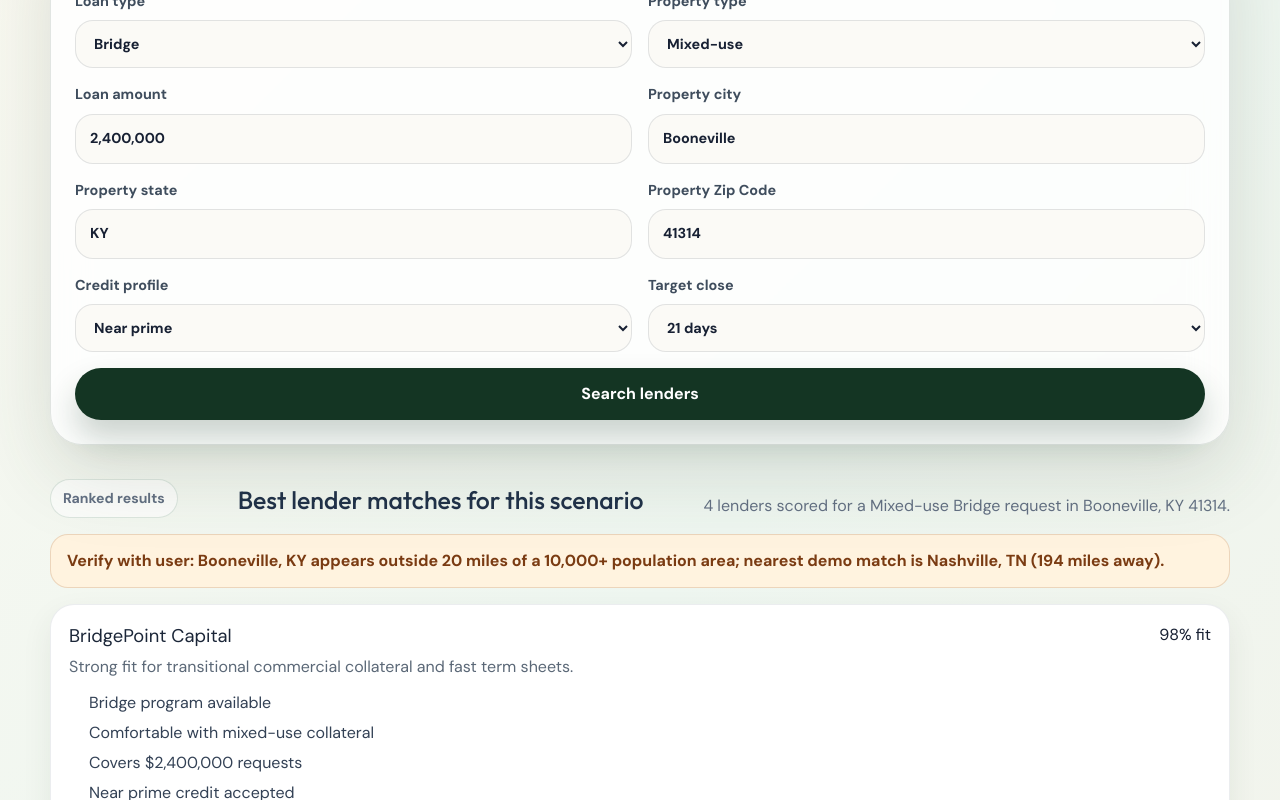
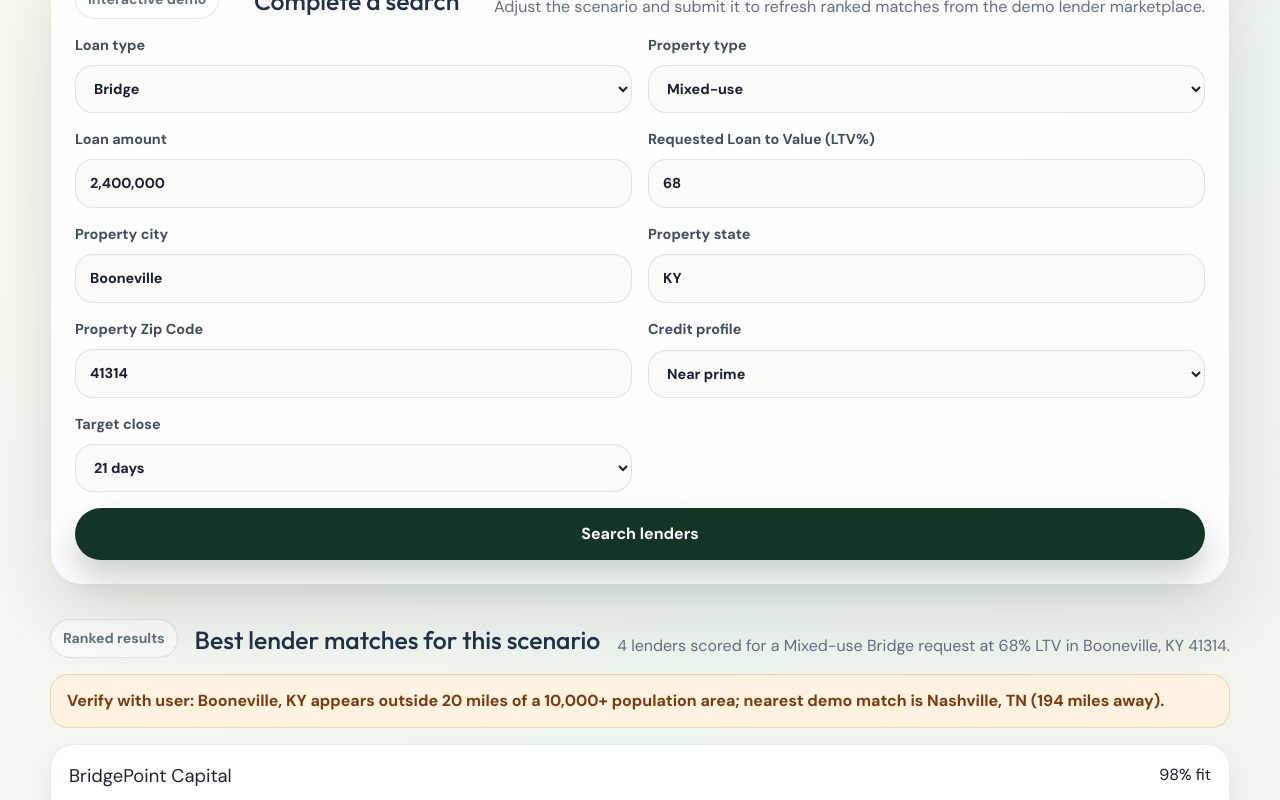
Before and after one commit to ireviewoffers/BlenderCap, a React (Vite) app: page / in a window 1280 px wide. Shown: the part 760-1560 px from the top of the page. Built offline with nearby package versions, Linux system fonts and the light colour scheme.

Commit message:
Add requested LTV search field
Co-authored-by: ireviewoffers <ireviewoffers@users.noreply.github.com>

```diff
--- a/src/App.tsx
+++ b/src/App.tsx
@@ -14,6 +14,7 @@ type SearchForm = {
   propertyState: string
   propertyZipCode: string
   loanAmount: string
+  requestedLtv: string
   creditProfile: CreditProfile
   timeline: Timeline
 }
@@ -24,6 +25,7 @@ type Lender = {
   propertyTypes: PropertyType[]
   minAmount: number
   maxAmount: number
+  maxLtv: number
   creditProfiles: CreditProfile[]
   timelines: Timeline[]
   responseTime: string
@@ -58,6 +60,7 @@ const defaultSearch: SearchForm = {
   propertyState: 'KY',
   propertyZipCode: '41314',
   loanAmount: '2400000',
+  requestedLtv: '68',
   creditProfile: 'Near prime',
   timeline: '21 days',
 }
@@ -69,6 +72,7 @@ const lenders: Lender[] = [
     propertyTypes: ['Mixed-use', 'Retail', 'Multifamily'],
     minAmount: 750000,
     maxAmount: 12000000,
+    maxLtv: 75,
     creditProfiles: ['Prime', 'Near prime', 'Flexible'],
     timelines: ['14 days', '21 days'],
     responseTime: '24 hrs',
@@ -80,6 +84,7 @@ const lenders: Lender[] = [
     propertyTypes: ['Residential', 'Multifamily'],
     minAmount: 250000,
     maxAmount: 5000000,
+    maxLtv: 80,
     creditProfiles: ['Prime', 'Near prime'],
     timelines: ['21 days', '30+ days'],
     responseTime: 'Same day',
@@ -91,6 +96,7 @@ const lenders: Lender[] = [
     propertyTypes: ['Residential', 'Mixed-use', 'Multifamily'],
     minAmount: 150000,
     maxAmount: 3500000,
+    maxLtv: 70,
     creditProfiles: ['Near prime', 'Flexible'],
     timelines: ['14 days', '21 days'],
     responseTime: '48 hrs',
@@ -102,6 +108,7 @@ const lenders: Lender[] = [
     propertyTypes: ['Retail', 'Mixed-use', 'Multifamily'],
     minAmount: 1000000,
     maxAmount: 20000000,
+    maxLtv: 65,
     creditProfiles: ['Prime'],
     timelines: ['30+ days'],
     responseTime: '2 business days',
@@ -151,6 +158,11 @@ function getLoanAmount(value: string) {
 function formatLoanAmountInput(value: string) {
   const loanAmount = getLoanAmount(value)
   return loanAmount > 0 ? numberFormatter.format(loanAmount) : ''
+}
+
+function getRequestedLtv(value: string) {
+  const parsed = Number(value.replace(/[^0-9.]/g, ''))
+  return Number.isFinite(parsed) ? Math.min(Math.max(parsed, 0), 100) : 0
 }
 
 function getDistanceInMiles(
@@ -215,6 +227,7 @@ function getLocationVerification(search: SearchForm) {
 
 function rankLenders(search: SearchForm): RankedLender[] {
   const loanAmount = getLoanAmount(search.loanAmount)
+  const requestedLtv = getRequestedLtv(search.requestedLtv)
   const locationVerification = getLocationVerification(search)
 
   return lenders
@@ -235,6 +248,13 @@ function rankLenders(search: SearchForm): RankedLender[] {
       if (loanAmount >= lender.minAmount && loanAmount <= lender.maxAmount) {
         score += 16
         reasons.push(`Covers ${currencyFormatter.format(loanAmount)} requests`)
+      }
+
+      if (requestedLtv > 0 && requestedLtv <= lender.maxLtv) {
+        score += 10
+        reasons.push(`Supports ${requestedLtv}% requested LTV`)
+      } else if (requestedLtv > 0) {
+        reasons.push(`Verify LTV: ${requestedLtv}% requested exceeds ${lender.maxLtv}% stated max`)
       }
 
       if (lender.creditProfiles.includes(search.creditProfile)) {
@@ -324,6 +344,10 @@ export function App() {
                 <span>{currencyFormatter.format(getLoanAmount(form.loanAmount))}</span>
               </div>
               <div className="field">
+                <span>LTV:</span>
+                <span>{getRequestedLtv(form.requestedLtv)}%</span>
+              </div>
+              <div className="field">
                 <span>Property:</span>
                 <span>
                   {form.propertyCity}, {form.propertyState} {form.propertyZipCode}
@@ -392,6 +416,19 @@ export function App() {
                 onChange={(event) =>
                   updateField('loanAmount', event.target.value.replace(/[^0-9]/g, ''))
                 }
+              />
+            </label>
+
+            <label>
+              Requested Loan to Value (LTV%)
+              <input
+                inputMode="decimal"
+                max="100"
+                min="0"
+                step="0.1"
+                type="number"
+                value={form.requestedLtv}
+                onChange={(event) => updateField('requestedLtv', event.target.value)}
               />
             </label>
 
@@ -469,8 +506,9 @@ export function App() {
             <h2 id="matches-title">Best lender matches for this scenario</h2>
             <p>
               {rankedLenders.length} lenders scored for a {submittedSearch.propertyType}{' '}
-              {submittedSearch.loanType} request in {submittedSearch.propertyCity},{' '}
-              {submittedSearch.propertyState} {submittedSearch.propertyZipCode}.
+              {submittedSearch.loanType} request at {getRequestedLtv(submittedSearch.requestedLtv)}%
+              LTV in {submittedSearch.propertyCity}, {submittedSearch.propertyState}{' '}
+              {submittedSearch.propertyZipCode}.
             </p>
           </div>
 
```
